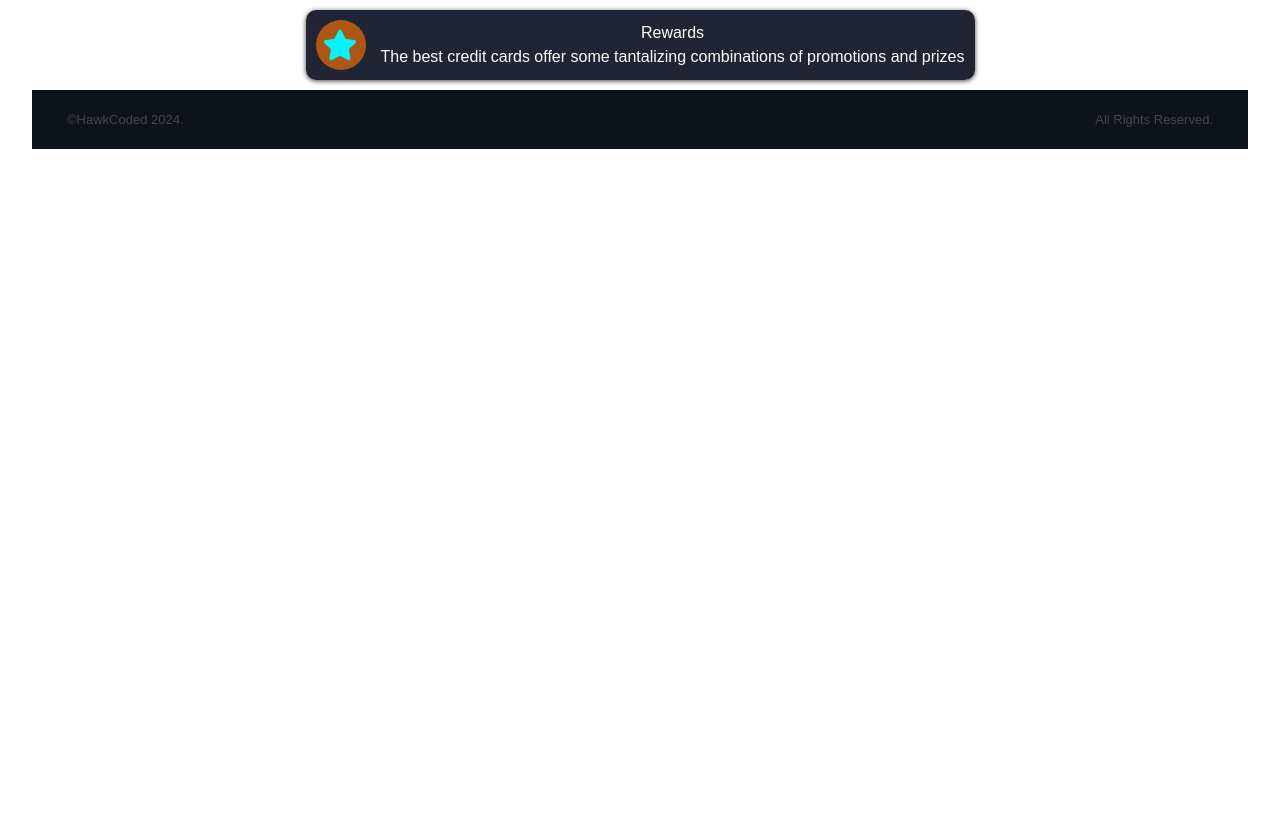
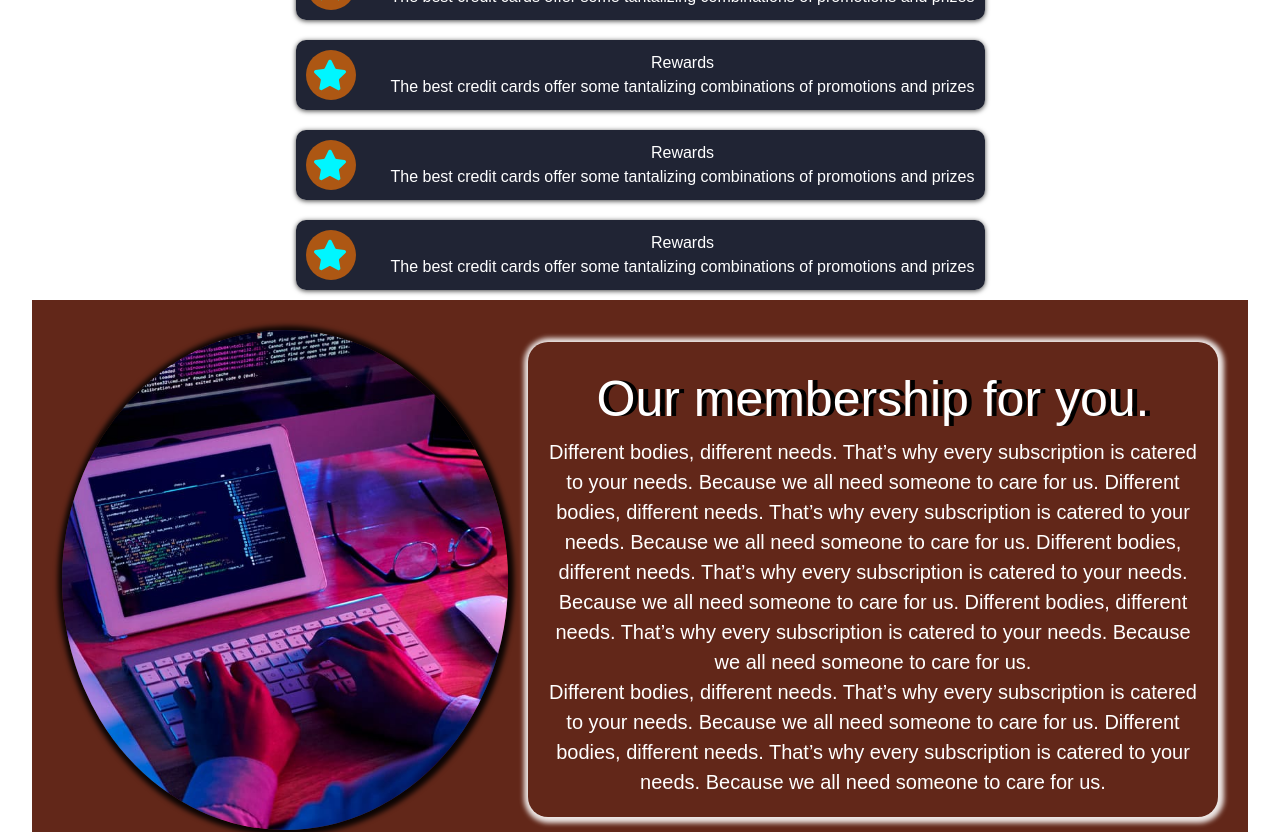
Before and after one commit to sol1217/hawkcoded, a React (Vite) app: page /about in a window 1280 px wide. Shown: the part 2360-3192 px from the top of the page. Before the commit the page ends 2541 px from the top, so only its background shows below. Built offline with nearby package versions, Linux system fonts and the light colour scheme.

Commit message:
about features

```diff
--- a/src/pages/About/About.elements.ts
+++ b/src/pages/About/About.elements.ts
@@ -10,7 +10,11 @@ const rotate = keyframes`
   }
 `;
 
-export const AboutContainer = styled.div``;
+export const AboutContainer = styled.div`
+  display: flex;
+  flex-direction: column;
+  gap: 20px;
+`;
 
 export const ContentWrapper = styled.div`
   display: flex;
@@ -19,7 +23,7 @@ export const ContentWrapper = styled.div`
   flex-direction: row;
   padding: 100px 30px 30px 120px;
   background: rgba(44, 43, 43, 0.62);
-  width: 91%;
+  width: inherit;
   color: white;
   height: 85vh;
 
@@ -35,8 +39,6 @@ export const ImgContainer = styled.div`
   background-image: url(${abouImg});
   background-size: cover;
   background-position: center;
-  width: 100%;
-  height: 100vh;
 `;
 
 export const DepartmentsWrap = styled.div`
@@ -83,7 +85,7 @@ export const ContactContainer = styled.div`
   display: flex;
   justify-content: space-around;
   align-items: center;
-  width: 100%;
+
   background-color: #171d25;
   padding: 30px;
   color: white;
@@ -137,10 +139,12 @@ export const ImageContact = styled.img`
 
 export const FeaturesSection = styled.div`
   display: flex;
-  flex-direction: column;
+  flex-direction: row;
   justify-content: center;
   align-items: center;
   gap: 20px;
+  flex-wrap: wrap;
+  height: 500px;
 `;
 
 export const FeaturesWrap = styled.div`
@@ -151,7 +155,6 @@ export const FeaturesWrap = styled.div`
   align-items: center;
   padding: 10px;
   border-radius: 10px;
-
   box-shadow: 0px 1px 5px 0px rgba(0, 0, 0, 0.75);
   background-color: rgba(5, 10, 28, 0.89);
   color: white;
@@ -179,10 +182,13 @@ export const FeatureImgWrap = styled.div`
   display: flex;
   justify-content: center;
   align-items: center;
+
   background-color: rgba(255, 117, 0, 0.63);
 `;
 
-export const FeaturesItem = styled.div``;
+export const FeaturesItem = styled.div`
+  margin-left: 20px;
+`;
 
 export const TitleFeatures = styled.h2`
   font-size: 45px;
@@ -190,3 +196,51 @@ export const TitleFeatures = styled.h2`
   color: #ff7500;
   text-shadow: 2px 0 0 black;
 `;
+
+export const InformationAboutUsWrap = styled.div`
+  display: flex;
+  flex-direction: row;
+  justify-content: space-around;
+  align-items: center;
+  gap: 20px;
+  background-color: #622719;
+  padding: 30px;
+`;
+
+export const InformationAboutUs = styled.div`
+  display: flex;
+  justify-content: space-around;
+  align-items: center;
+  flex-direction: column;
+  text-align: center;
+  box-shadow: 1px 1px 5px 5px rgba(255, 255, 255, 0.89);
+  -webkit-box-shadow: 1px 1px 5px 5px rgba(255, 255, 255, 0.89);
+  -moz-box-shadow: 1px 1px 5px 5px rgba(255, 255, 255, 0.89);
+  border-radius: 20px;
+  padding: 20px;
+`;
+
+export const AboutImg = styled.img`
+  width: 500px;
+  height: 500px;
+  border-radius: 50%;
+  box-shadow: 1px 1px 5px 5px rgba(0, 0, 0, 0.89);
+  -webkit-box-shadow: 1px 1px 5px 5px rgba(0, 0, 0, 0.89);
+  -moz-box-shadow: 1px 1px 5px 5px rgba(0, 0, 0, 0.89);
+
+  &:hover {
+    transform: scale(0.97);
+  }
+`;
+
+export const TitleAbout = styled.h2`
+  font-size: 50px;
+  color: white;
+  text-shadow: 5px 0 0 black;
+`;
+
+export const TextAbout = styled.span`
+  font-size: 20px;
+  color: white;
+  width: 650px;
+`;
--- a/src/pages/About/About.tsx
+++ b/src/pages/About/About.tsx
@@ -1,5 +1,6 @@
 import {
   AboutContainer,
+  AboutImg,
   ButtonContact,
   ContactContainer,
   ContactInformarionWrap,
@@ -15,8 +16,12 @@ import {
   Image,
   ImageContact,
   ImgContainer,
+  InformationAboutUs,
+  InformationAboutUsWrap,
   InformationContact,
   ItemDepartment,
+  TextAbout,
+  TitleAbout,
   TitleContact,
   TitleDepartament,
   TitleFeatures,
@@ -24,6 +29,7 @@ import {
 import hand from "../../assets/png/hand.png";
 import { motion } from "framer-motion";
 import start from "../../../public/Star.svg";
+import hawkcodedAbout from "../../assets/jpg/software.jpg";
 
 import { departments, features } from "./AboutItem.ts";
 import { fadeIn, slideIn } from "../../../styles/animations.ts";
@@ -70,8 +76,8 @@ export default function About() {
       </ContactContainer>
 
       <section id="features" className="section">
+        <TitleFeatures>What People are saying about us</TitleFeatures>
         <FeaturesSection className="sectionImg">
-          <TitleFeatures>What People are saying about us</TitleFeatures>
           {features.map((feature, index) => (
             <motion.div
               key={feature.id}
@@ -99,6 +105,28 @@ export default function About() {
           ))}
         </FeaturesSection>
       </section>
+
+      <InformationAboutUsWrap>
+        <AboutImg src={hawkcodedAbout} />
+        <InformationAboutUs>
+          <TitleAbout>Our membership for you.</TitleAbout>
+          <TextAbout>
+            Different bodies, different needs. That’s why every subscription is
+            catered to your needs. Because we all need someone to care for us.
+            Different bodies, different needs. That’s why every subscription is
+            catered to your needs. Because we all need someone to care for us.
+            Different bodies, different needs. That’s why every subscription is
+            catered to your needs. Because we all need someone to care for us.
+            Different bodies, different needs. That’s why every subscription is
+            catered to your needs. Because we all need someone to care for us.
+            <br />
+            Different bodies, different needs. That’s why every subscription is
+            catered to your needs. Because we all need someone to care for us.
+            Different bodies, different needs. That’s why every subscription is
+            catered to your needs. Because we all need someone to care for us.
+          </TextAbout>
+        </InformationAboutUs>
+      </InformationAboutUsWrap>
     </AboutContainer>
   );
 }
--- a/src/pages/About/AboutItem.ts
+++ b/src/pages/About/AboutItem.ts
@@ -43,4 +43,25 @@ export const features = [
     content:
       "A balance transfer credit card can save you a lot of money in interest charges.",
   },
+  {
+    id: "feature-3",
+    icon: software,
+    title: "Balance Transfer",
+    content:
+      "A balance transfer credit card can save you a lot of money in interest charges.",
+  },
+  {
+    id: "feature-3",
+    icon: software,
+    title: "Balance Transfer",
+    content:
+      "A balance transfer credit card can save you a lot of money in interest charges.",
+  },
+  {
+    id: "feature-3",
+    icon: software,
+    title: "Balance Transfer",
+    content:
+      "A balance transfer credit card can save you a lot of money in interest charges.",
+  },
 ];
```
